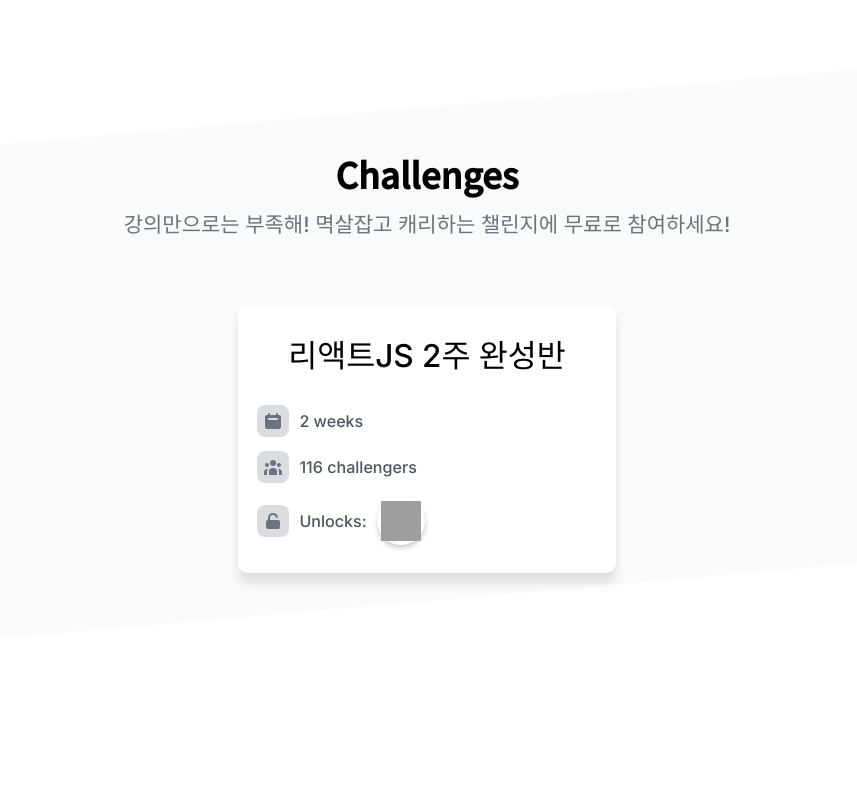
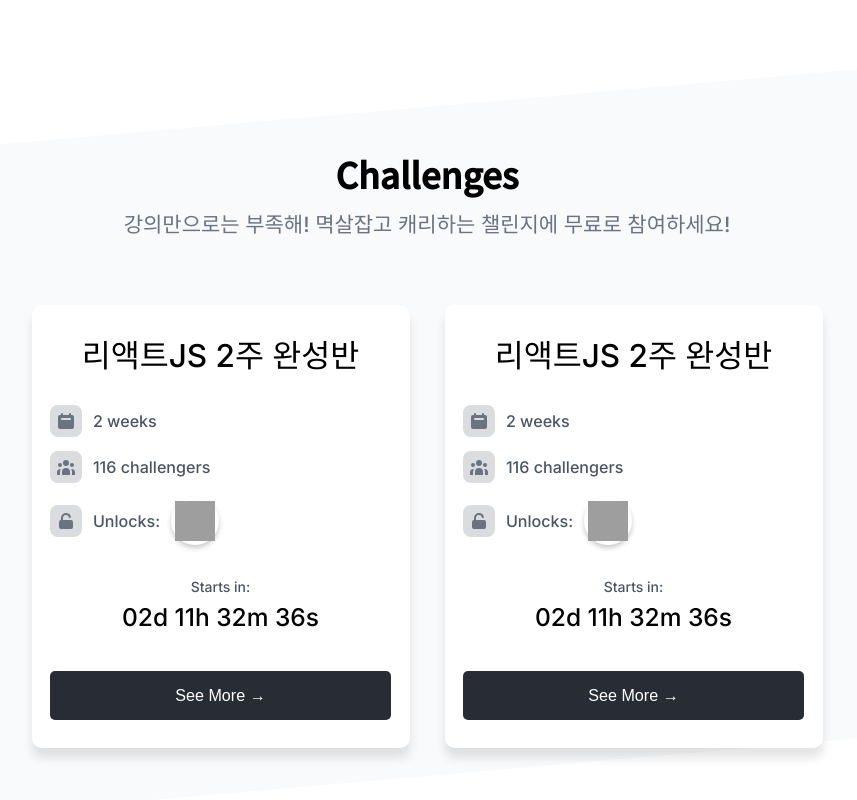
Before and after one commit to azaespa/NomadCloners, a plain HTML site: page index.html in a window 1280 px wide. Shown: the part 1673-2473 px from the top of the page, without its empty margins (213-1070 px from the left). Before the commit the page ends 2358 px from the top, so only its background shows below. Drawn offline with Linux system fonts and the light colour scheme; grey boxes are pictures that could not be loaded.

Commit message:
card countdown see more btn

```diff
--- a/index.css
+++ b/index.css
@@ -419,6 +419,7 @@ button {
 	align-items: center;
 	width: 90%;
 	margin-top: 5em;
+	gap: 2.5em;
 }
 
 .indexChallengesCards .indexChallengesCard {
@@ -433,7 +434,7 @@ button {
 	border-radius: 10px;
 }
 
-.indexChallengesCard .indexChallengesCardTitle h2 {
+.indexChallengesCard .indexChallengesCardTitle h3 {
 	font-size: 2.25em;
 	color: black;
 	line-height: 2.25em;
@@ -483,3 +484,45 @@ button {
 	height: 40px;
 	width: 40px;
 }
+
+.indexChallengesCards .indexChallengesCardCountdown {
+	margin-top: 1.5em;
+	display: flex;
+	flex-direction: column;
+	justify-content: center;
+	align-items: center;
+	gap: .75em;
+	color: black;
+}
+
+.indexChallengesCardCountdown span{
+	font-size: 1em;
+}
+
+.indexChallengesCardCountdown h3{
+	font-size: 1.75em;
+	font-weight: 300;
+}
+
+.indexChallengesCards .indexChallengesCardSeeMore {
+	display: flex;
+	justify-content: center;
+	align-items: center;
+	height: 3.5em;
+	width: 90%;
+	margin: 2em 0;
+}
+
+.indexChallengesCardSeeMore button{
+	box-sizing: border-box;
+	width: 100%;
+	height: inherit;
+	color: white;
+	font-size: 1.15em;
+	background-color: rgb(40, 44, 52);
+	border-radius: 5px;
+}
+
+.indexChallengesCardSeeMore button:hover{
+	background-color: rgb(calc(initial + 40), calc(initial + 40), calc(initial + 40));
+}
--- a/index.html
+++ b/index.html
@@ -159,7 +159,7 @@
             <div class="indexChallengesCards">
               <div class="indexChallengesCard">
                 <div class="indexChallengesCardTitle">
-                  <h2>리액트JS 2주 완성반</h2>
+                  <h3>리액트JS 2주 완성반</h2>
                 </div>
                 <div class="indexChallengesCardInfo">
                   <div class="indexChallengesCardIcon">
@@ -187,12 +187,49 @@
                   <div class="indexChallengesCardUnlockBadge"><img src="https://d1telmomo28umc.cloudfront.net/media/public/badges/react_nsNvyE0.png" alt=""></div>
                 </div>
                 <div class="indexChallengesCardCountdown">
-
+                  <span>Starts in:</span>
+                  <h3>02d 11h 32m 36s</h3>
                 </div>
                 <div class="indexChallengesCardSeeMore">
-
+                  <button>See More →</button>
                 </div>
               </div>
+              <div class="indexChallengesCard">
+                <div class="indexChallengesCardTitle">
+                  <h3>리액트JS 2주 완성반</h2>
+                </div>
+                <div class="indexChallengesCardInfo">
+                  <div class="indexChallengesCardIcon">
+                    <svg viewBox="0 0 20 20">
+                      <path fill="currentColor" fill-rule="evenodd" d="M6 2a1 1 0 00-1 1v1H4a2 2 0 00-2 2v10a2 2 0 002 2h12a2 2 0 002-2V6a2 2 0 00-2-2h-1V3a1 1 0 10-2 0v1H7V3a1 1 0 00-1-1zm0 5a1 1 0 000 2h8a1 1 0 100-2H6z"></path>
+                    </svg>
+                  </div>
+                  <span>2 weeks</span>
+                </div>
+                <div class="indexChallengesCardInfo">
+                  <div class="indexChallengesCardIcon">
+                    <svg viewBox="0 0 20 20">
+                      <path fill="currentColor" fill-rule="evenodd" d="M13 6a3 3 0 11-6 0 3 3 0 016 0zM18 8a2 2 0 11-4 0 2 2 0 014 0zM14 15a4 4 0 00-8 0v3h8v-3zM6 8a2 2 0 11-4 0 2 2 0 014 0zM16 18v-3a5.972 5.972 0 00-.75-2.906A3.005 3.005 0 0119 15v3h-3zM4.75 12.094A5.973 5.973 0 004 15v3H1v-3a3 3 0 013.75-2.906z"></path>
+                    </svg>
+                  </div>
+                  <span>116 challengers</span>
+                </div>
+                <div class="indexChallengesCardInfo">
+                  <div class="indexChallengesCardIcon">
+                    <svg viewBox="0 0 20 20">
+                      <path fill="currentColor" fill-rule="evenodd" d="M10 2a5 5 0 00-5 5v2a2 2 0 00-2 2v5a2 2 0 002 2h10a2 2 0 002-2v-5a2 2 0 00-2-2H7V7a3 3 0 015.905-.75 1 1 0 001.937-.5A5.002 5.002 0 0010 2z"></path>
+                    </svg>
+                  </div>
+                  <span>Unlocks:</span>
+                  <div class="indexChallengesCardUnlockBadge"><img src="https://d1telmomo28umc.cloudfront.net/media/public/badges/react_nsNvyE0.png" alt=""></div>
+                </div>
+                <div class="indexChallengesCardCountdown">
+                  <span>Starts in:</span>
+                  <h3>02d 11h 32m 36s</h3>
+                </div>
+                <div class="indexChallengesCardSeeMore">
+                  <button>See More →</button>
+                </div>
             </div>
           </div>
         </div>
```
